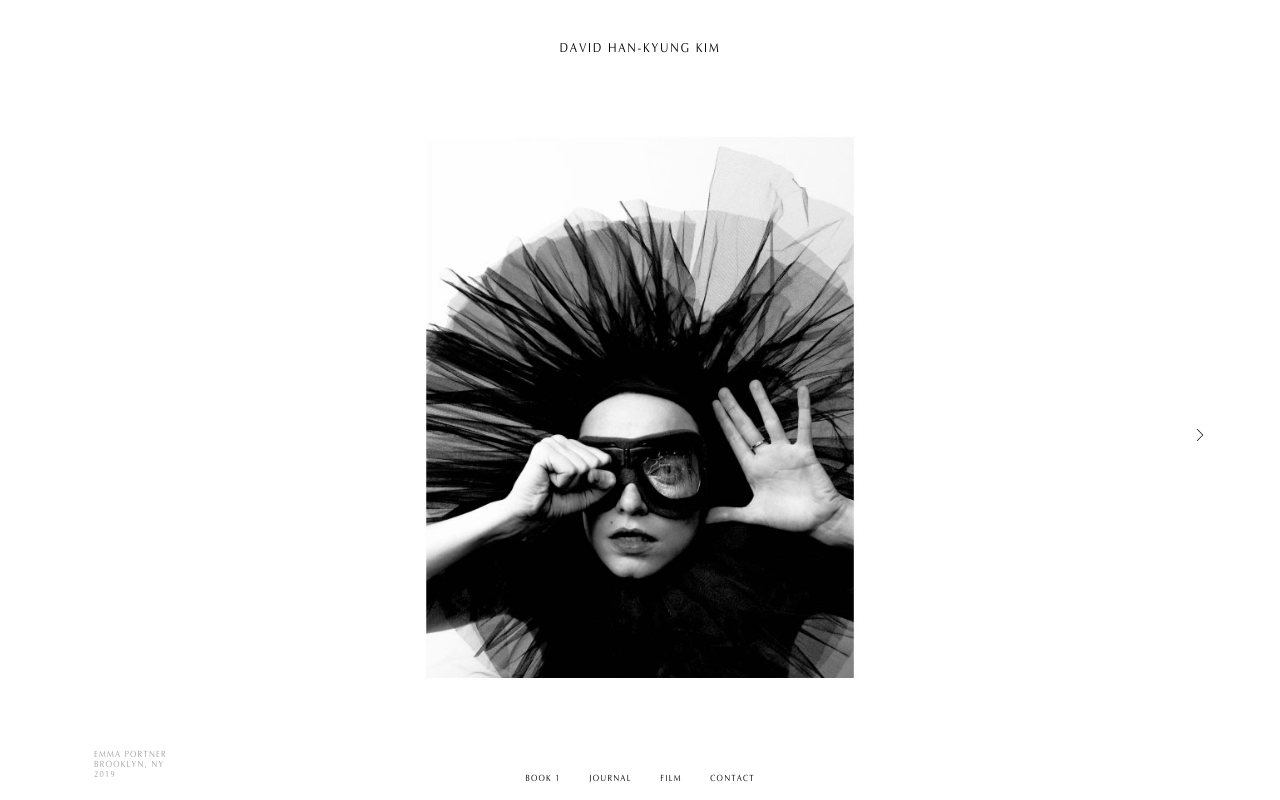
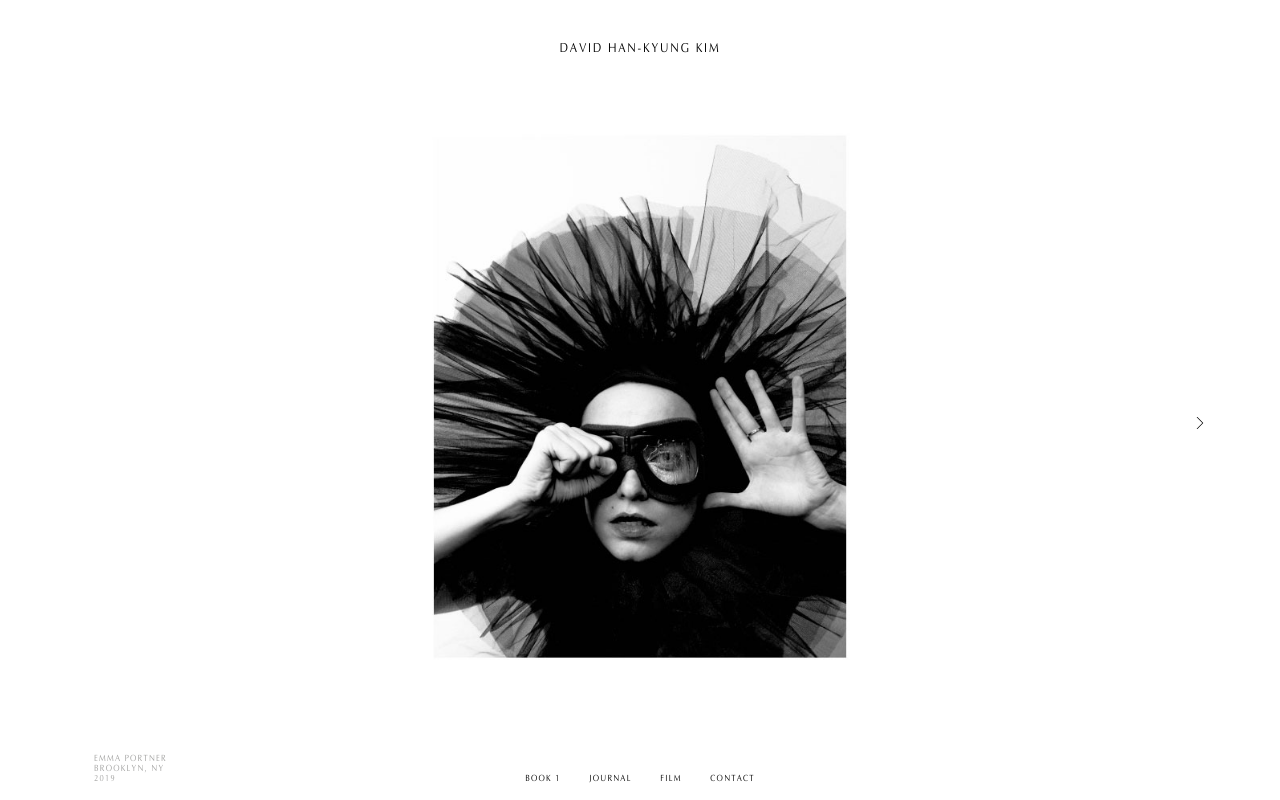
Before and after one commit to tkwon98/tkwon98.github.io, a plain HTML site: page index.html in a window 1280 px wide. Drawn offline with Linux system fonts and the light colour scheme.

Commit message:
Add files via upload

```diff
--- a/style.css
+++ b/style.css
@@ -123,7 +123,7 @@ div.caption {
     width: 40%;
     z-index: 1000;
     position: absolute;
-    bottom: 0.5%;
+    bottom: 0;
     left: 0;
     font-size: 9pt;
     color: #a0a09f;
@@ -171,7 +171,7 @@ div.fullscreen {
 .image-container {
     position: relative;
     top: 0;
-    height: 85%;
+    height: 82%;
     width: 85%;
     margin: 0 auto;
 }
```
